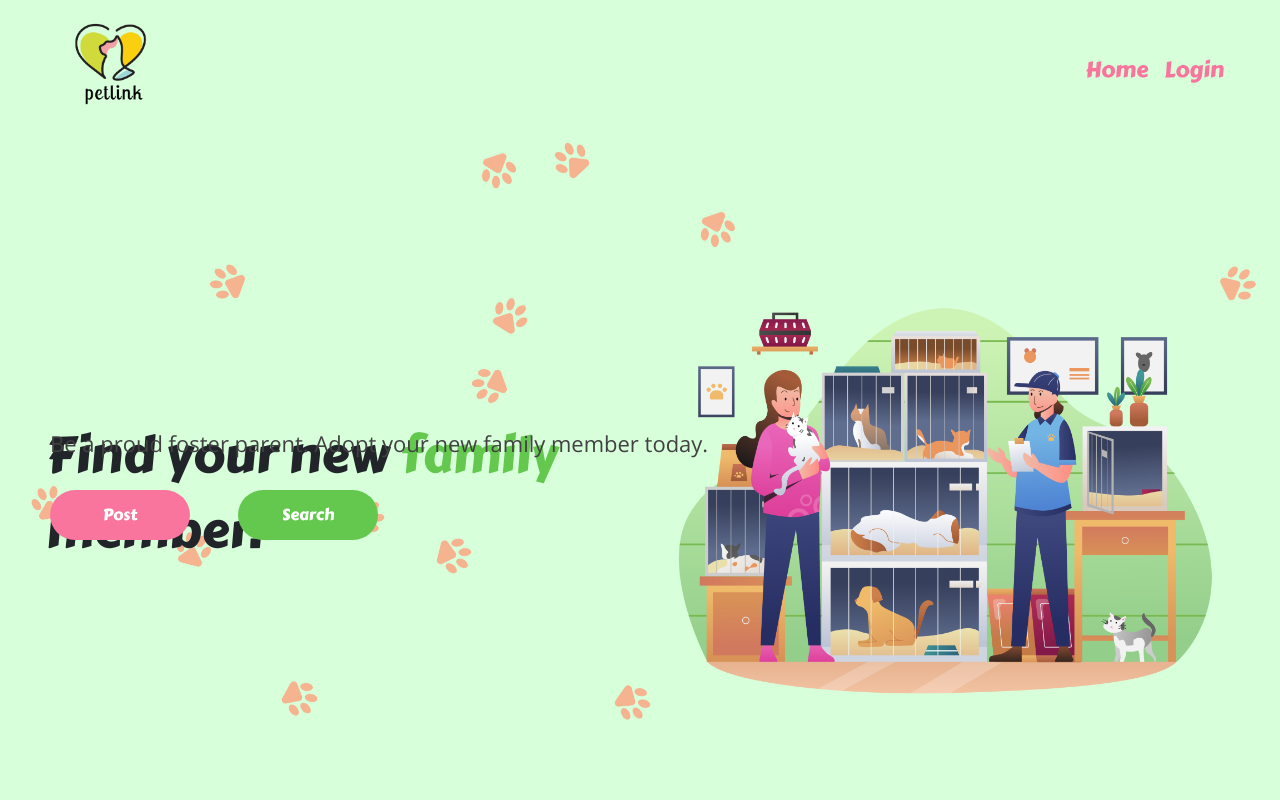
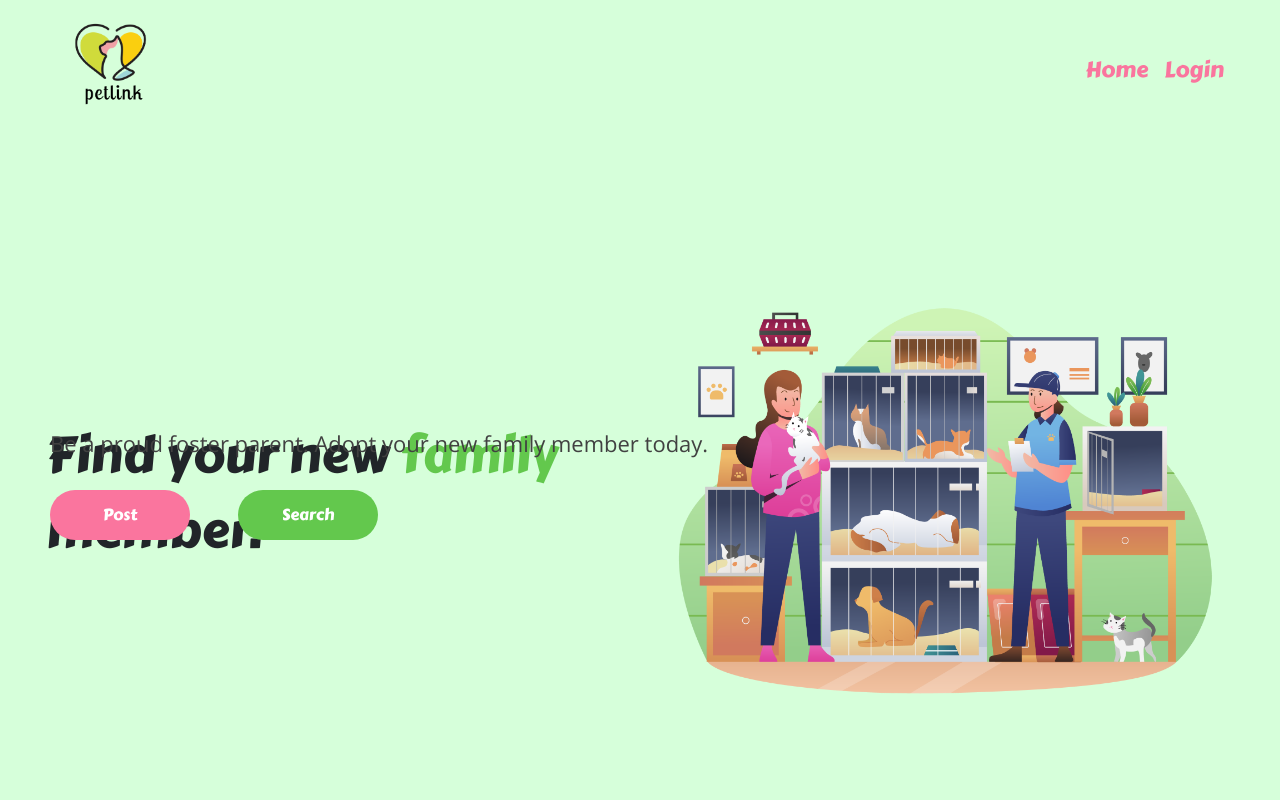
Before and after one commit to Raia-Kisseljova/CapstoneProjectFrontend, a React (Create React App) app: page / in a window 1280 px wide. Shown: the top 800 px of the page. Built offline with nearby package versions, Linux system fonts and the light colour scheme.

Commit message:
refactor: make animation component less visible

```diff
--- a/src/components/shared/Animations/Animation.module.css
+++ b/src/components/shared/Animations/Animation.module.css
@@ -11,10 +11,13 @@
   top: 0;
   left: 0;
   overflow: hidden;
-  z-index: 0;
+  z-index: -10;
 }
 
 .background img {
+  z-index: 0;
+  mix-blend-mode: multiply;
+  opacity: 18%;
   width: 35px;
   backface-visibility: hidden;
   position: absolute;
```
